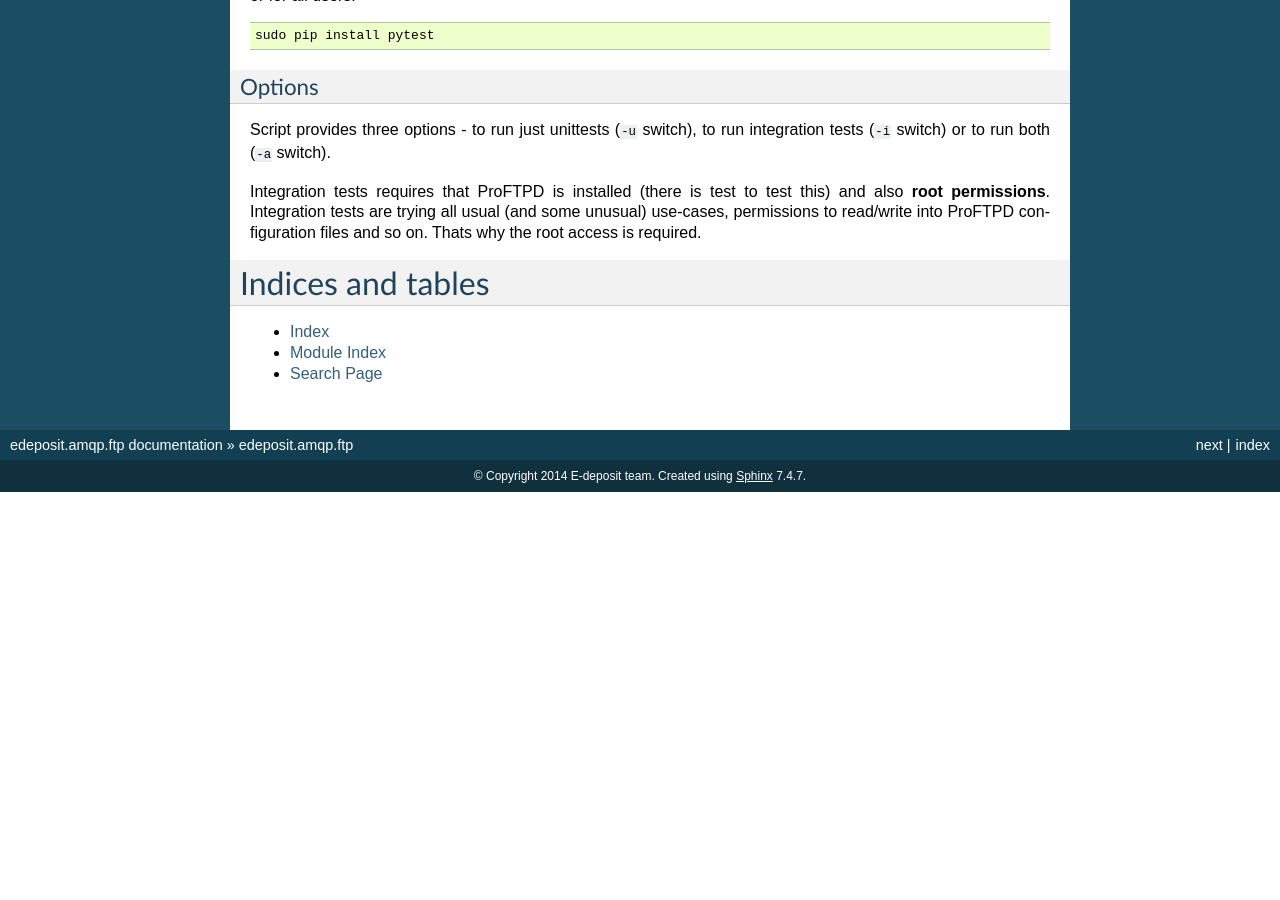
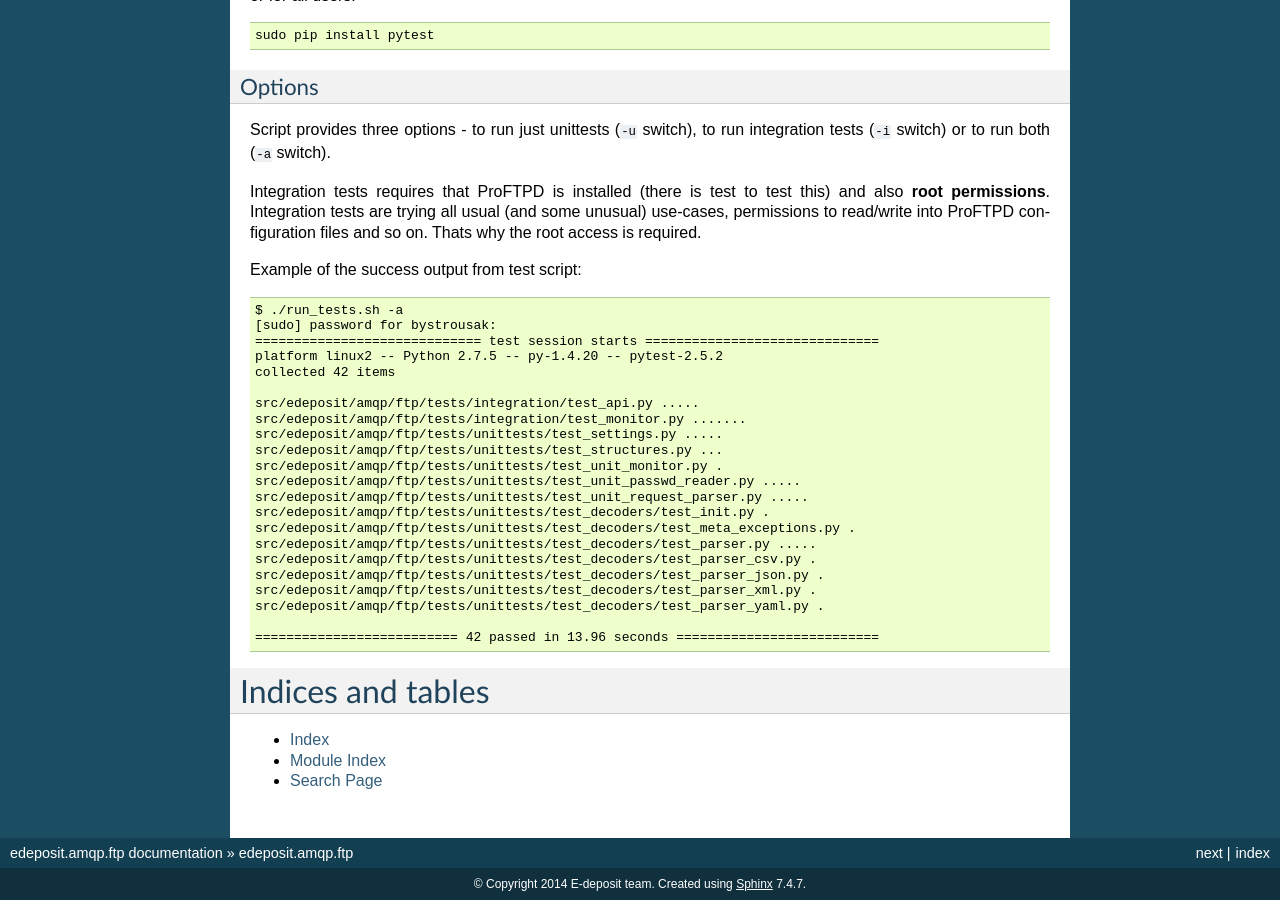
Before and after one commit to edeposit/edeposit.amqp.ftp, a Sphinx documentation site: the page built from docs/index.rst, in a window 1280 px wide and 900 px high, scrolled down 1045 px. Built offline with Sphinx 7.4.7, drawn with Linux system fonts in a browser that asks for light colours; before the commit the page ends 1537 px from its top, so only the background shows below that.

Commit message:
Added example of the test output.

```diff
--- a/docs/index.rst
+++ b/docs/index.rst
@@ -72,6 +72,31 @@ this) and also **root permissions**. Integration tests are trying all usual
 (and some unusual) use-cases, permissions to read/write into ProFTPD
 configuration files and so on. Thats why the root access is required.
 
+Example of the success output from test script::
+
+    $ ./run_tests.sh -a
+    [sudo] password for bystrousak:
+    ============================= test session starts ==============================
+    platform linux2 -- Python 2.7.5 -- py-1.4.20 -- pytest-2.5.2
+    collected 42 items
+
+    src/edeposit/amqp/ftp/tests/integration/test_api.py .....
+    src/edeposit/amqp/ftp/tests/integration/test_monitor.py .......
+    src/edeposit/amqp/ftp/tests/unittests/test_settings.py .....
+    src/edeposit/amqp/ftp/tests/unittests/test_structures.py ...
+    src/edeposit/amqp/ftp/tests/unittests/test_unit_monitor.py .
+    src/edeposit/amqp/ftp/tests/unittests/test_unit_passwd_reader.py .....
+    src/edeposit/amqp/ftp/tests/unittests/test_unit_request_parser.py .....
+    src/edeposit/amqp/ftp/tests/unittests/test_decoders/test_init.py .
+    src/edeposit/amqp/ftp/tests/unittests/test_decoders/test_meta_exceptions.py .
+    src/edeposit/amqp/ftp/tests/unittests/test_decoders/test_parser.py .....
+    src/edeposit/amqp/ftp/tests/unittests/test_decoders/test_parser_csv.py .
+    src/edeposit/amqp/ftp/tests/unittests/test_decoders/test_parser_json.py .
+    src/edeposit/amqp/ftp/tests/unittests/test_decoders/test_parser_xml.py .
+    src/edeposit/amqp/ftp/tests/unittests/test_decoders/test_parser_yaml.py .
+
+    ========================== 42 passed in 13.96 seconds ==========================
+
 
 Indices and tables
 ==================
```
